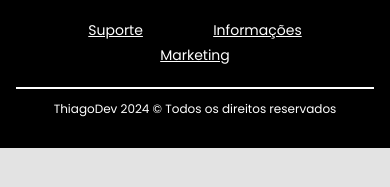
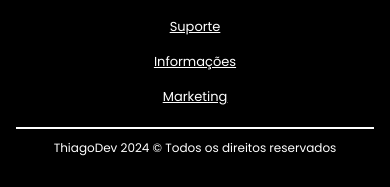
Before and after one commit to Thiagodevth/web-maquininhas-mercado-pago, a plain HTML site: page index.html in a window 390 px wide. Shown: the part 6343-6530 px from the top of the page. Before the commit the page ends 6491 px from the top, so only its background shows below. Drawn offline with nearby package versions, Linux system fonts and the light colour scheme.

Commit message:
finalizando a parte mobile do rodape

```diff
--- a/css/responsive.css
+++ b/css/responsive.css
@@ -249,4 +249,22 @@
         line-height: 19px;
     }
 
+
+    /* Estilo rodapé*/
+    footer .middle-footer {
+        margin: 20px 0;
+    }
+
+    footer .middle-footer a {
+        display: block;
+        color: #fff;
+        margin: 15px 0;
+        font-size: 13px;
+    }
+
+    footer .bottom-footer p {
+        color: #fff;
+        margin-top: 10px;
+        font-size: 12px;
+    }
 }
```
